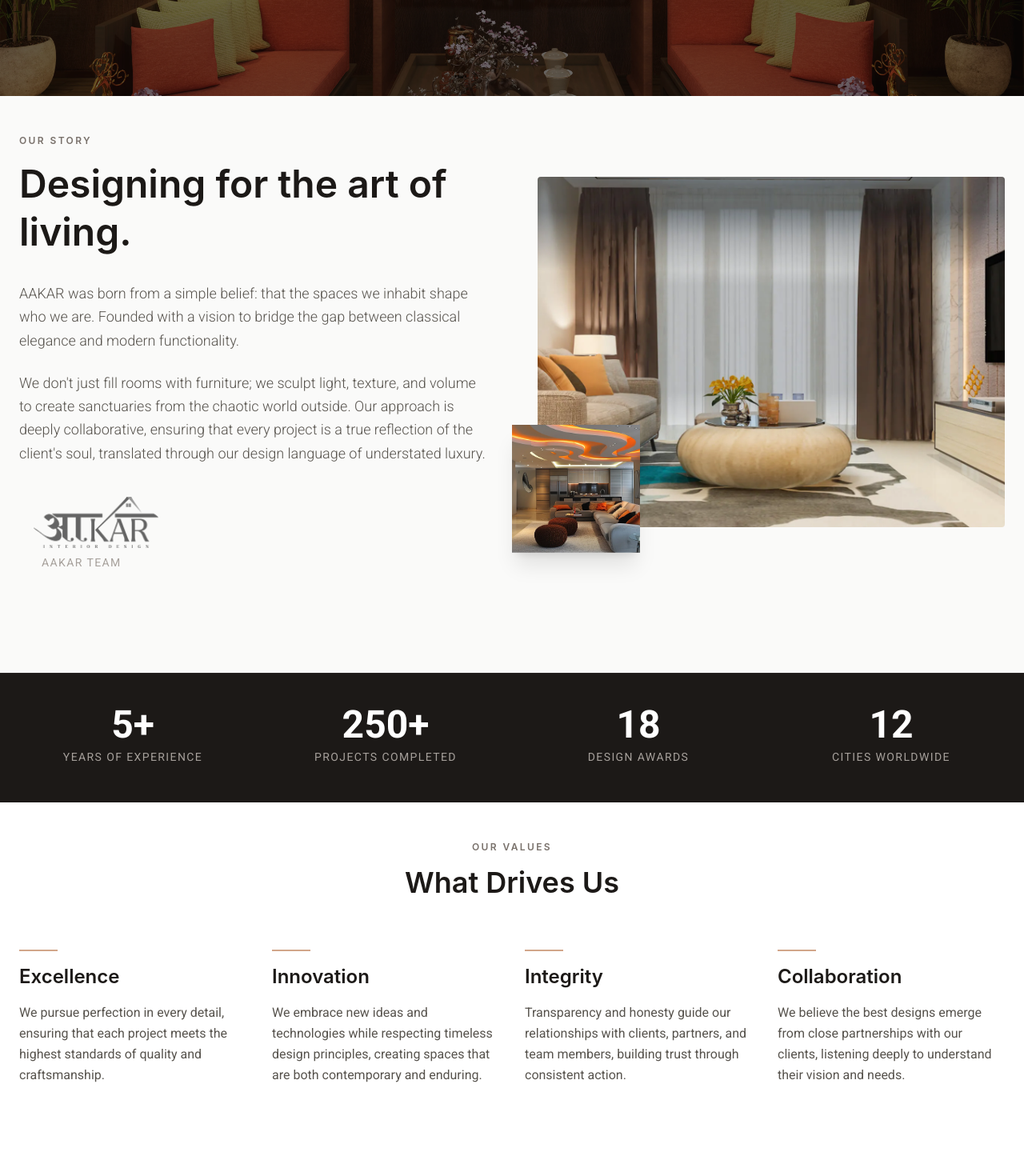
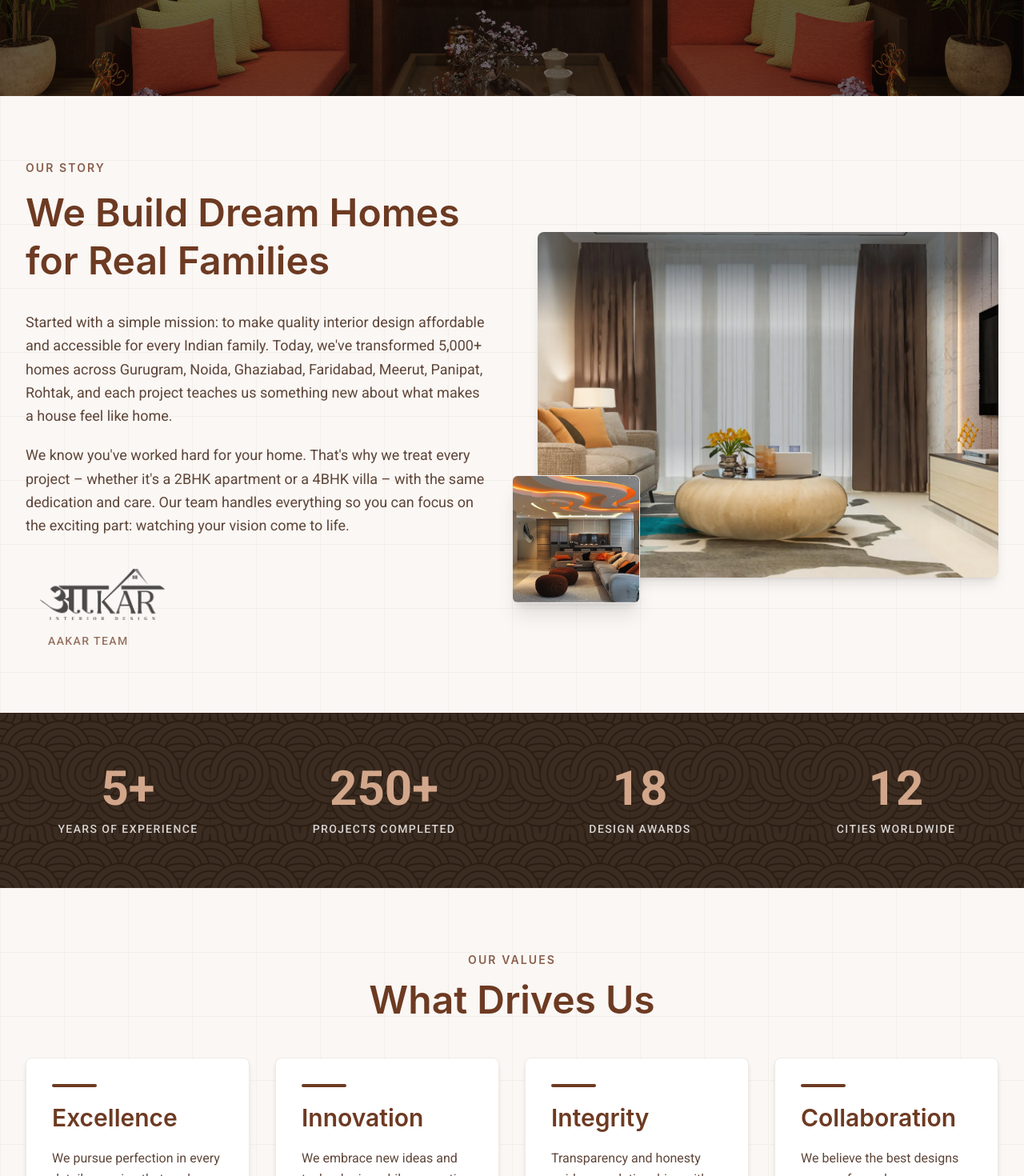
Before and after one commit to scaleacrestools-sketch/my-app-aakar, a Next.js app: page /about-us in a window 1280 px wide. Shown: the part 620-2090 px from the top of the page at 80% size. Built offline with nearby package versions, Linux system fonts and the light colour scheme; a web font is replaced by a local one.

Commit message:
adding pattern

```diff
--- a/app/components/DesignSessionSection.tsx
+++ b/app/components/DesignSessionSection.tsx
@@ -29,18 +29,17 @@ const designSteps = [
 
 export default function DesignSessionSection() {
   return (
-    <section className="bg-white py-6 sm:py-12 lg:py-20 px-4 sm:px-6 lg:px-8 relative overflow-hidden">
+    <section className="py-6 sm:py-12 lg:py-20 px-4 sm:px-6 lg:px-8 relative overflow-hidden" style={{
+      background: 'linear-gradient(to bottom, #faf7f4, #ffffff)',
+    }}>
       {/* Background Pattern */}
       <div
         className="absolute inset-0 opacity-[0.04] pointer-events-none"
         style={{
-          backgroundImage: `
-            linear-gradient(90deg, #6D3A22 1px, transparent 1px),
-            linear-gradient(180deg, #6D3A22 1px, transparent 1px),
-            radial-gradient(circle at 1px 1px, #D2A68A 0.5px, transparent 0)
-          `,
-          backgroundSize: '80px 80px, 80px 80px, 40px 40px',
-          backgroundPosition: '0 0, 0 0, 0 0',
+          backgroundImage: 'url(/pattern/flip.svg)',
+          backgroundSize: '600px 600px',
+          backgroundRepeat: 'repeat',
+          backgroundPosition: '0 0',
         }}
       />
       <div className="max-w-7xl mx-auto relative z-10">
--- a/app/components/about/StatsSection.tsx
+++ b/app/components/about/StatsSection.tsx
@@ -9,15 +9,25 @@ const stats = [
 
 export default function StatsSection() {
   return (
-    <section className="pt-8 sm:pt-10 pb-10 sm:pb-12 bg-stone-900 text-stone-100 border-t border-stone-800">
-      <div className="max-w-7xl mx-auto px-4 sm:px-6">
-        <div className="grid grid-cols-2 md:grid-cols-4 gap-4 sm:gap-6 md:gap-8 text-center">
+    <section className="py-6 sm:py-12 lg:py-16 px-4 sm:px-6 lg:px-8 bg-[#2A1A0F] relative overflow-hidden border-t border-[#6D3A22]/20">
+      {/* Background Pattern */}
+      <div
+        className="absolute inset-0 opacity-[0.08] pointer-events-none"
+        style={{
+          backgroundImage: 'url(/pattern/flip.svg)',
+          backgroundSize: '600px 600px',
+          backgroundRepeat: 'repeat',
+          backgroundPosition: '0 0',
+        }}
+      />
+      <div className="max-w-7xl mx-auto relative z-10">
+        <div className="grid grid-cols-2 md:grid-cols-4 gap-6 sm:gap-8 md:gap-12 lg:gap-16 text-center">
           {stats.map((stat) => (
-            <div key={stat.id} className="flex flex-col items-center px-2">
-              <span className="text-3xl sm:text-4xl md:text-5xl font-bold text-white mb-1 sm:mb-2">
+            <div key={stat.id} className="flex flex-col items-center px-2 sm:px-4">
+              <span className="text-3xl sm:text-4xl md:text-5xl lg:text-6xl font-bold text-[#D2A68A] mb-2 sm:mb-3">
                 {stat.value}
               </span>
-              <span className="text-[10px] sm:text-xs md:text-sm uppercase tracking-widest text-stone-400 leading-tight">
+              <span className="text-[10px] sm:text-xs md:text-sm uppercase tracking-widest text-white/80 leading-tight font-medium">
                 {stat.label}
               </span>
             </div>
--- a/app/components/about/StorySection.tsx
+++ b/app/components/about/StorySection.tsx
@@ -4,60 +4,72 @@ import Image from "next/image";
 
 export default function StorySection() {
   return (
-    <section className="pt-8 sm:pt-10 md:pt-12 pb-16 sm:pb-20 md:pb-32 bg-stone-50">
-      <div className="max-w-7xl mx-auto px-4 sm:px-6">
+    <section className="py-6 sm:py-12 lg:py-20 px-4 sm:px-6 lg:px-8 bg-[#FAF7F4] relative overflow-hidden">
+      {/* Background Pattern */}
+      <div
+        className="absolute inset-0 opacity-[0.04] pointer-events-none"
+        style={{
+          backgroundImage: `
+            linear-gradient(90deg, #6D3A22 1px, transparent 1px),
+            linear-gradient(180deg, #6D3A22 1px, transparent 1px),
+            radial-gradient(circle at 1px 1px, #D2A68A 0.5px, transparent 0)
+          `,
+          backgroundSize: '80px 80px, 80px 80px, 40px 40px',
+          backgroundPosition: '0 0, 0 0, 0 0',
+        }}
+      />
+      <div className="max-w-7xl mx-auto relative z-10">
         <div className="grid grid-cols-1 lg:grid-cols-2 gap-8 sm:gap-12 md:gap-16 items-center">
           {/* Text Content */}
-          <div className="order-2 lg:order-1 animate-fade-in-left">
-            <h2 className="text-xs font-bold tracking-[0.2em] uppercase text-stone-500 mb-3 sm:mb-4">
+          <div className="order-2 lg:order-1">
+            <h2 className="text-xs sm:text-sm font-semibold tracking-[0.15em] uppercase text-[#6D3A22] mb-3 sm:mb-4 opacity-80">
               Our Story
             </h2>
-            <h3 className="text-2xl sm:text-3xl md:text-4xl lg:text-5xl font-bold text-stone-900 mb-6 sm:mb-8 leading-tight">
-              Designing for the art of living.
+            <h3 className="text-2xl sm:text-2xl md:text-3xl lg:text-4xl xl:text-5xl font-bold text-[#6D3A22] mb-4 sm:mb-6 md:mb-8 leading-tight">
+              We Build Dream Homes for Real Families
             </h3>
-            <div className="space-y-4 sm:space-y-6 text-stone-600 font-light leading-relaxed text-base sm:text-lg">
+            <div className="space-y-4 sm:space-y-5 text-[#45291cdd] leading-relaxed text-sm sm:text-base md:text-lg">
               <p>
-                AAKAR was born from a simple belief: that the spaces we inhabit shape who we are. Founded with a vision to bridge the gap between classical elegance and modern functionality.
+              Started with a simple mission: to make quality interior design affordable and accessible for every Indian family. Today, we&apos;ve transformed 5,000+ homes across Gurugram, Noida, Ghaziabad, Faridabad, Meerut, Panipat, Rohtak, and each project teaches us something new about what makes a house feel like home.
               </p>
               <p>
-                We don&apos;t just fill rooms with furniture; we sculpt light, texture, and volume to create sanctuaries from the chaotic world outside. Our approach is deeply collaborative, ensuring that every project is a true reflection of the client&apos;s soul, translated through our design language of understated luxury.
+              We know you&apos;ve worked hard for your home. That&apos;s why we treat every project – whether it&apos;s a 2BHK apartment or a 4BHK villa – with the same dedication and care. Our team handles everything so you can focus on the exciting part: watching your vision come to life.
               </p>
-              {/* <p>
-                From sprawling country estates to compact urban lofts, our signature is an unwavering commitment to quality materials and timeless aesthetics.
-              </p> */}
             </div>
-            <div className="mt-8 sm:mt-10">
-              <div className="relative w-36 sm:w-40 md:w-48 h-12 sm:h-14 md:h-16 opacity-60 grayscale">
+            <div className="mt-6 sm:mt-8 md:mt-10">
+              <div className="relative w-36 sm:w-40 md:w-48 h-12 sm:h-14 md:h-16 opacity-70">
                 <Image
                   src="/AAKAR-BLACK-scaled.webp"
-                  alt="Signature"
+                  alt="AAKAR Signature"
                   fill
                   className="object-contain"
                 />
               </div>
-              <p className="mt-2 ml-4 sm:ml-7 text-xs sm:text-sm text-stone-400 uppercase tracking-widest">
+              <p className="mt-3 sm:mt-4 ml-4 sm:ml-7 text-xs sm:text-sm text-[#6D3A22] uppercase tracking-widest font-medium opacity-70">
                 AAKAR Team
               </p>
             </div>
           </div>
 
           {/* Image Content */}
-          <div className="order-1 lg:order-2 relative animate-fade-in-right">
-            <div className="aspect-[4/3] overflow-hidden rounded-sm group cursor-pointer relative">
+          <div className="order-1 lg:order-2 relative">
+            <div className="aspect-[4/3] overflow-hidden rounded-lg group cursor-pointer relative shadow-lg">
               <Image
                 src="/demo9-slide-2.webp"
-                alt="Interior Detail"
+                alt="Interior Design Detail"
                 fill
-                className="object-cover group-hover:scale-110 transition-transform duration-700 ease-out"
+                className="object-cover group-hover:scale-105 transition-transform duration-500 ease-out"
+                quality={90}
               />
-              <div className="absolute inset-0 bg-black/0 group-hover:bg-black/10 transition-colors duration-300"></div>
+              <div className="absolute inset-0 bg-black/0 group-hover:bg-black/5 transition-colors duration-300"></div>
             </div>
-            <div className="absolute -bottom-4 sm:-bottom-6 md:-bottom-8 -left-4 sm:-left-6 md:-left-8 w-32 h-32 sm:w-36 sm:h-36 md:w-40 md:h-40 bg-white p-2 sm:p-3 hidden md:block shadow-xl group hover:scale-105 transition-transform duration-300 cursor-pointer">
+            <div className="absolute -bottom-4 sm:-bottom-6 md:-bottom-8 -left-4 sm:-left-6 md:-left-8 w-32 h-32 sm:w-36 sm:h-36 md:w-40 md:h-40 bg-white p-2 sm:p-3 hidden md:block shadow-xl rounded-lg group hover:scale-105 transition-transform duration-300 cursor-pointer border border-[#6D3A22]/10">
               <Image
                 src="/image_02-1.webp"
                 alt="Material Palette"
                 fill
-                className="object-cover"
+                className="object-cover rounded-md"
+                quality={90}
               />
             </div>
           </div>
--- a/app/components/about/ValuesSection.tsx
+++ b/app/components/about/ValuesSection.tsx
@@ -29,30 +29,43 @@ const values = [
 
 export default function ValuesSection() {
   return (
-    <section className="pt-8 sm:pt-10 md:pt-12 pb-12 sm:pb-16 bg-white">
-      <div className="max-w-7xl mx-auto px-4 sm:px-6">
-        <div className="text-center mb-10 sm:mb-12 md:mb-16">
-          <h2 className="text-xs font-bold tracking-[0.2em] uppercase text-stone-500 mb-3 sm:mb-4">
+    <section className="py-6 sm:py-12 lg:py-20 px-4 sm:px-6 lg:px-8 bg-[#FAF7F4] relative overflow-hidden">
+      {/* Background Pattern */}
+      <div
+        className="absolute inset-0 opacity-[0.04] pointer-events-none"
+        style={{
+          backgroundImage: `
+            linear-gradient(90deg, #6D3A22 1px, transparent 1px),
+            linear-gradient(180deg, #6D3A22 1px, transparent 1px),
+            radial-gradient(circle at 1px 1px, #D2A68A 0.5px, transparent 0)
+          `,
+          backgroundSize: '80px 80px, 80px 80px, 40px 40px',
+          backgroundPosition: '0 0, 0 0, 0 0',
+        }}
+      />
+      <div className="max-w-7xl mx-auto relative z-10">
+        <div className="text-center mb-6 sm:mb-8 md:mb-12">
+          <h2 className="text-xs sm:text-sm font-semibold tracking-[0.15em] uppercase text-[#6D3A22] mb-3 sm:mb-4 opacity-80">
             Our Values
           </h2>
-          <h3 className="text-2xl sm:text-3xl md:text-4xl font-bold text-stone-900">
+          <h3 className="text-2xl sm:text-3xl md:text-4xl lg:text-5xl font-bold text-[#6D3A22] mb-2 sm:mb-3 md:mb-4">
             What Drives Us
           </h3>
         </div>
 
-        <div className="grid grid-cols-1 sm:grid-cols-2 lg:grid-cols-4 gap-6 sm:gap-8">
-          {values.map((value, index) => (
+        <div className="grid grid-cols-1 sm:grid-cols-2 lg:grid-cols-4 gap-4 sm:gap-6 md:gap-8">
+          {values.map((value) => (
             <div
               key={value.id}
-              className="group hover:translate-y-[-4px] transition-transform duration-300"
+              className="bg-white rounded-lg p-5 sm:p-6 md:p-8 shadow-md hover:shadow-xl transition-all duration-300 group border border-[#6D3A22]/10 hover:border-[#6D3A22]/20"
             >
-              <div className="mb-3 sm:mb-4">
-                <div className="w-10 sm:w-12 h-0.5 bg-[#D2A68A] mb-3 sm:mb-4"></div>
-                <h4 className="text-xl sm:text-2xl font-bold text-stone-900 mb-2 sm:mb-3">
+              <div className="mb-4 sm:mb-5">
+                <div className="w-12 sm:w-14 h-1 bg-[#6D3A22] mb-4 sm:mb-5 rounded-full"></div>
+                <h4 className="text-xl sm:text-2xl md:text-3xl font-bold text-[#6D3A22] mb-3 sm:mb-4">
                   {value.title}
                 </h4>
               </div>
-              <p className="text-stone-600 text-sm sm:text-base leading-relaxed">
+              <p className="text-[#45291cdd] text-sm sm:text-base leading-relaxed">
                 {value.description}
               </p>
             </div>
```
Also changed, not shown: app/components/CustomerReviewsSection.tsx (+7 -8 lines), public/flip.svg (added), public/pattern/flip.svg (added).
